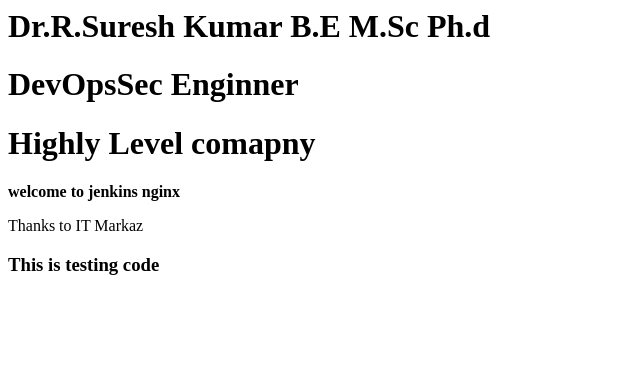
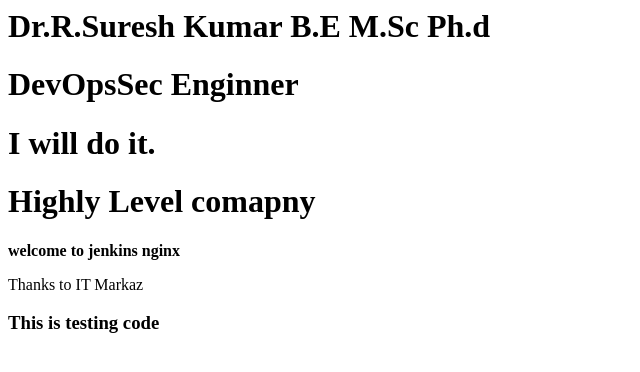
Before and after one commit to sureshk16/TEST, a plain HTML site: page index.html in a window 1280 px wide. Shown: the whole page, without its empty margins (0-640 px from the left). Drawn offline with Linux system fonts and the light colour scheme.

Commit message:
Update index.html

```diff
--- a/index.html
+++ b/index.html
@@ -1,5 +1,6 @@
 <h1>  Dr.R.Suresh Kumar B.E M.Sc Ph.d</h1>
 <h1> DevOpsSec Enginner </h1>
+<h1> I will do it.<h1>
 <h1>  Highly Level comapny</h1>
 <b>welcome to jenkins nginx</b>
 <p>Thanks to IT Markaz </p>
```
